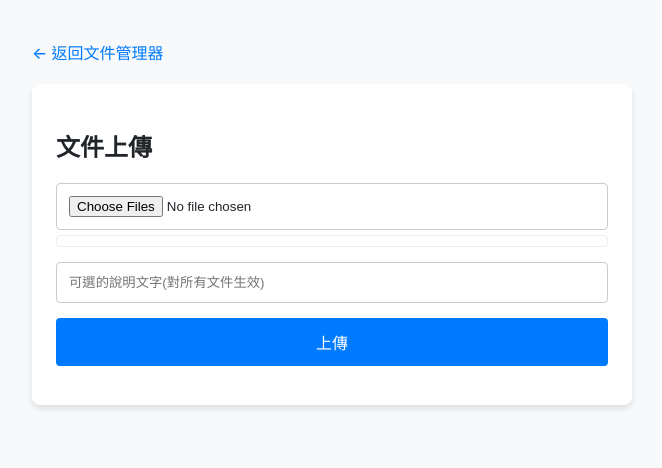
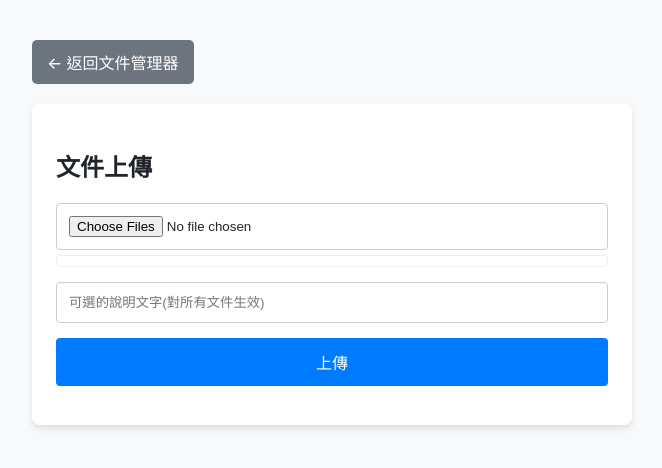
Before and after one commit to Solenyra/telegram-file-manager, a website: page views/dashboard.html in a window 1280 px wide. Shown: the whole page, without its empty margins (308-970 px from the left). Drawn offline with nearby package versions, Linux system fonts and the light colour scheme.

Commit message:
Update dashboard.html

```diff
--- a/views/dashboard.html
+++ b/views/dashboard.html
@@ -18,12 +18,20 @@
         max-width: 600px;
         padding-top: 20px;
     }
+    /* *** 關鍵修正：修改為按鈕樣式 *** */
     .manager-link {
         display: inline-block;
         margin-bottom: 20px;
-        color: var(--primary-color);
+        padding: 10px 15px;
+        background-color: #6c757d; /* 按鈕背景色 */
+        color: white; /* 文字顏色 */
         text-decoration: none;
         font-weight: 500;
+        border-radius: 5px; /* 圓角 */
+        transition: background-color 0.2s; /* 過渡效果 */
+    }
+    .manager-link:hover {
+        background-color: #5a6268; /* 鼠標懸停時的顏色 */
     }
     .card {
         background-color: var(--card-background);
@@ -46,7 +54,6 @@
       cursor: pointer;
       font-size: 16px;
     }
-    /* *** 新增：文件選擇列表樣式 *** */
     #file-selection-list {
         margin-top: -10px;
         margin-bottom: 15px;
```
